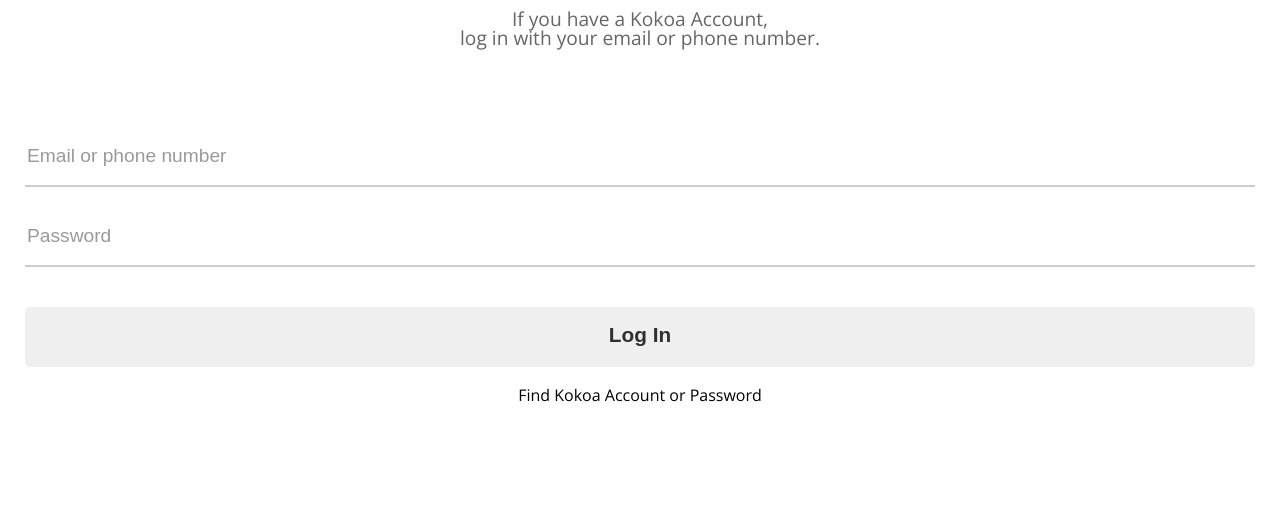
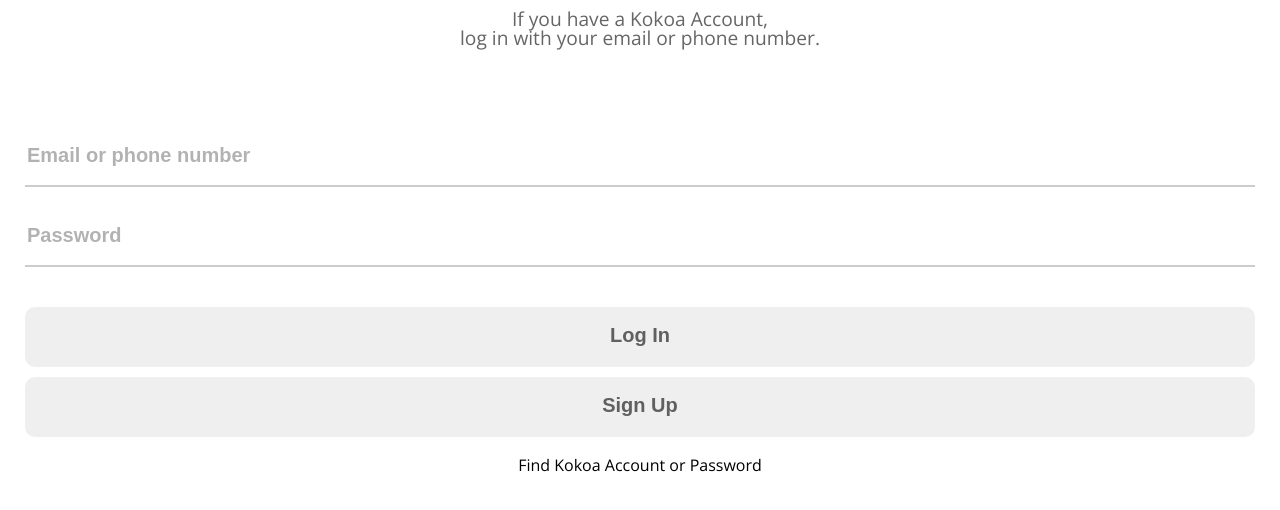
Before and after one commit to fwlsg14/HTML-CSS-Practice, a plain HTML site: page index.html in a window 1280 px wide. Shown: the part 170-680 px from the top of the page. Drawn offline with nearby package versions, Linux system fonts and the light colour scheme.

Commit message:
Index.html sign-up button added
Base.css : button border and button:focus outline deleted, button:hover change cursor:pointer
Index.html : Sign-up button added
Friend.html : test message deleted

```diff
--- a/css/base.css
+++ b/css/base.css
@@ -1,8 +1,17 @@
+body {
+  margin-top: 35px;
+}
+button,
 input {
   border: none;
 }
+button:focus,
 input:focus {
   outline: none;
+}
+button:hover,
+input[type="submit"]:hover {
+  cursor: pointer;
 }
 a {
   text-decoration: none;
--- a/css/screens/friends.css
+++ b/css/screens/friends.css
@@ -1,6 +1,3 @@
-body {
-  margin-top: 35px;
-}
 .screen-header {
   display: flex;
   justify-content: space-between;
--- a/css/screens/login.css
+++ b/css/screens/login.css
@@ -23,23 +23,31 @@
 }
 .login-form input {
   height: 60px;
-
   font-size: 1.2rem;
-
   border-bottom: 2px solid rgba(0, 0, 0, 0.2);
   margin-bottom: 20px;
   box-sizing: border-box;
 }
+.login-form input:nth-child(2) {
+  margin-bottom: 50px;
+}
 .login-form input::placeholder {
-  font-size: 1.2rem;
-  color: rgba(0, 0, 0, 0.4);
+  font-size: 1.25rem;
+  font-weight: 600;
+  color: rgba(0, 0, 0, 0.3);
 }
+.sign-up,
 .login-form input[type="submit"] {
-  margin-top: 20px;
+  margin-top: -10px;
   padding-bottom: 5px;
-  border-radius: 5px;
+  border-radius: 10px;
   border-bottom: none;
-  font-size: 1.3rem;
+  font-size: 1.25rem;
   font-weight: 600;
-  color: rgba(0, 0, 0, 0.8);
+  color: rgba(0, 0, 0, 0.6);
 }
+
+.sign-up {
+  height: 60px;
+  margin-bottom: 20px;
+}
--- a/css/style.css
+++ b/css/style.css
@@ -16,5 +16,4 @@
 
 body {
   font-family: "Open Sans", sans-serif;
-  height: 100vh;
 }
--- a/index.html
+++ b/index.html
@@ -31,6 +31,7 @@
       <input type="text" placeholder="Email or phone number" />
       <input type="password" placeholder="Password" />
       <input type="submit" value="Log In" />
+      <button type="button" class="sign-up">Sign Up</button>
       <a href="#">Find Kokoa Account or Password</a>
     </form>
     <script
```
Also changed, not shown: friends.html (+0 -5 lines).
